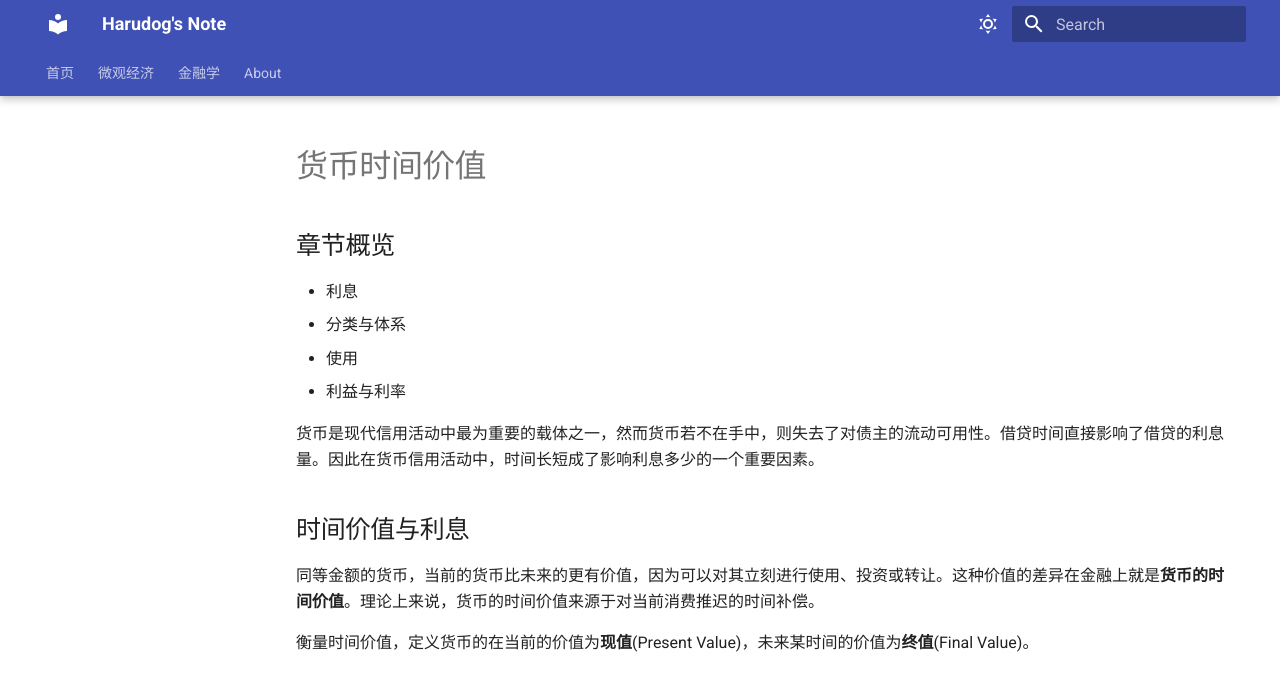
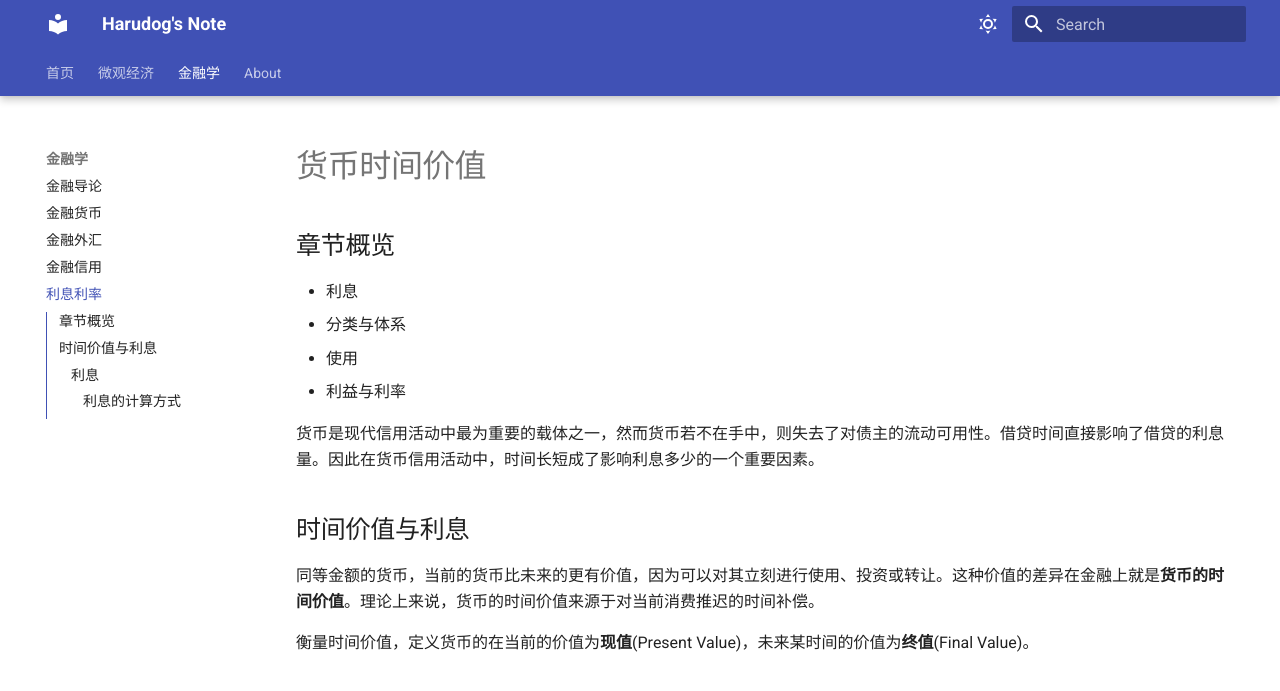
Before and after one commit to HarudogMyLand/FuckEconomicNote, an MkDocs documentation site: the page built from docs/finance/finance5.md, in a window 1280 px wide and 900 px high. Shown: the top 691 px of the window. Built offline with MkDocs 1.6.1 and Material for MkDocs 9.7.7, drawn with Linux system fonts in a browser that asks for light colours; some of the changed lines change nothing that is shown.

Commit message:
Update mkdocs.yml

```diff
--- a/mkdocs.yml
+++ b/mkdocs.yml
@@ -58,4 +58,5 @@ nav:
     - 金融货币: finance/finance2.md
     - 金融外汇: finance/finance3.md
     - 金融信用: finance/finance4.md
+    - 利息利率: finance/finance5.md
   - About: about.md
```
